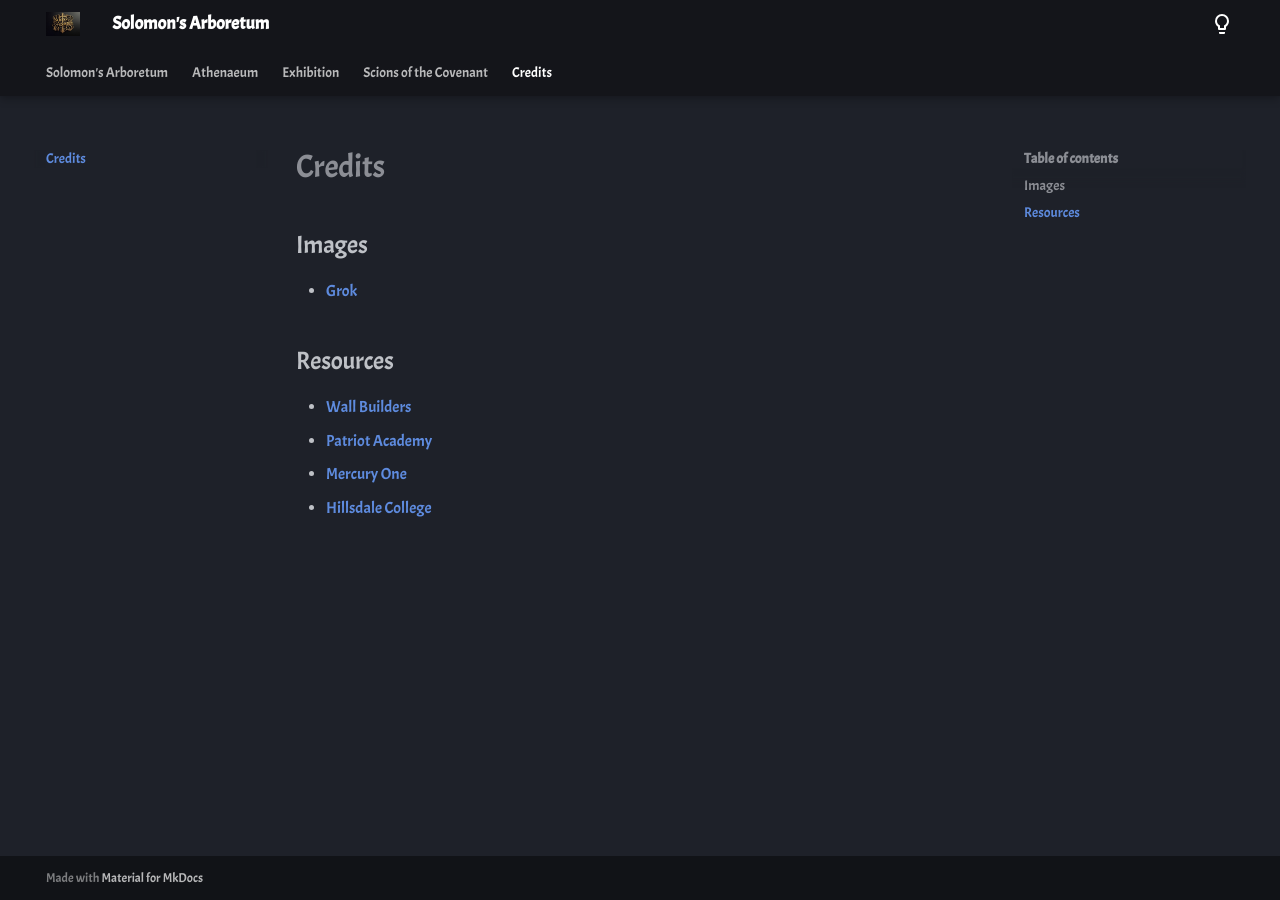
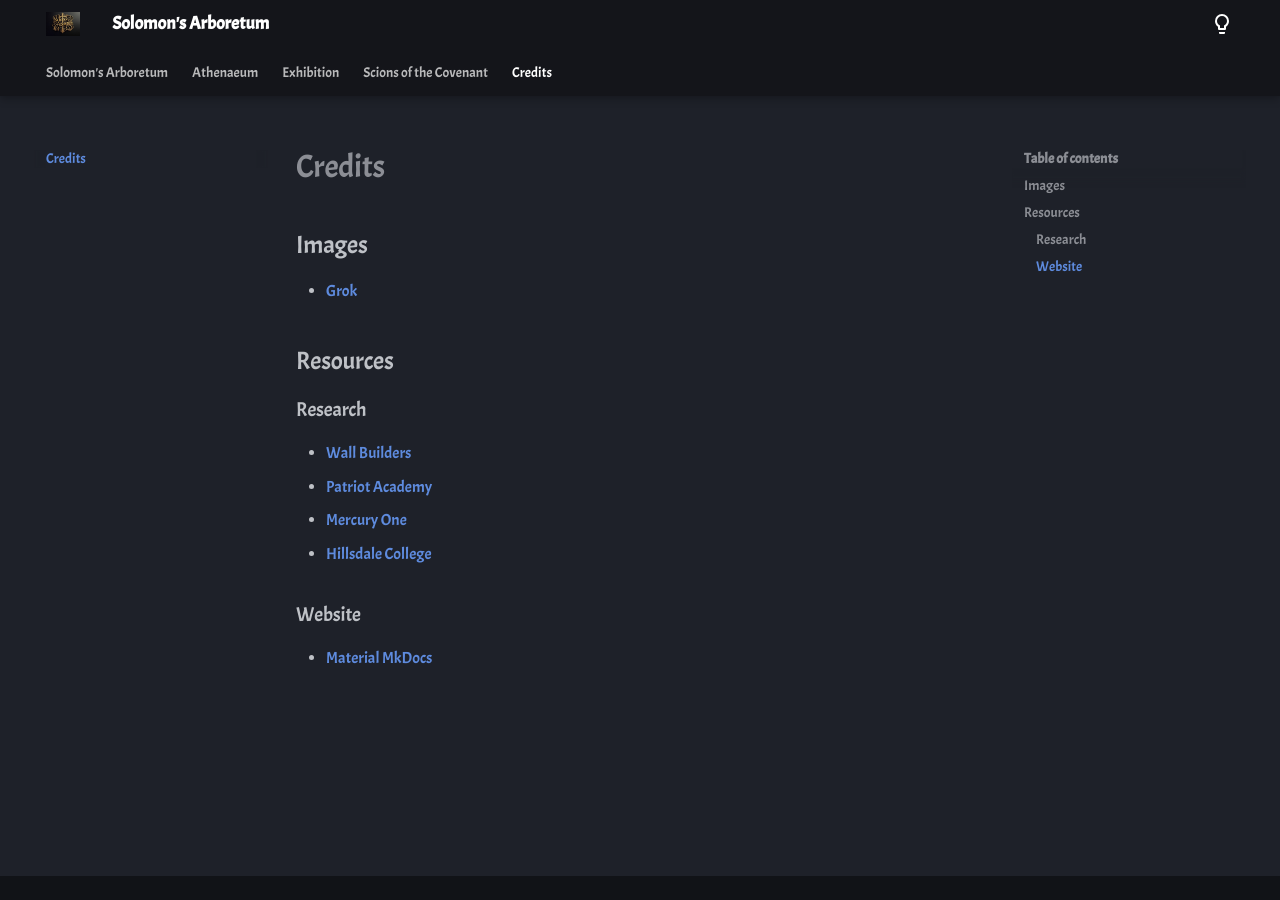
Before and after one commit to gamefreakcabe/solomons-arboretum, an MkDocs documentation site: the page built from docs/credits.md, in a window 1280 px wide. Built offline with MkDocs 1.6.1 and Material for MkDocs 9.7.7, drawn with Linux system fonts in a browser that asks for light colours.

Commit message:
move credits

```diff
--- a/docs/credits.md
+++ b/docs/credits.md
@@ -6,7 +6,13 @@
 
 ## Resources
 
+### Research
+
 * [Wall Builders](https://wallbuilders.com/)
 * [Patriot Academy](https://www.patriotacademy.com/about/)
 * [Mercury One](https://mercuryone.org/)
 * [Hillsdale College](https://online.hillsdale.edu/)
+
+### Website
+
+* [Material MkDocs](https://squidfunk.github.io/mkdocs-material/)
--- a/mkdocs.yml
+++ b/mkdocs.yml
@@ -79,6 +79,9 @@ plugins:
        background: white
        shadow: true
        manual: false
+extra:
+  generator: false
+
 
 # Navigation
 nav:
```
